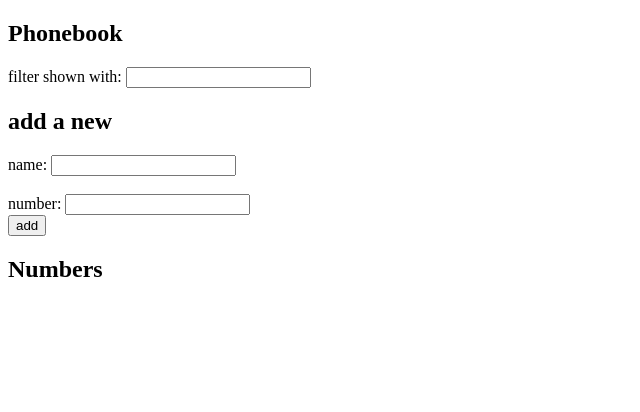
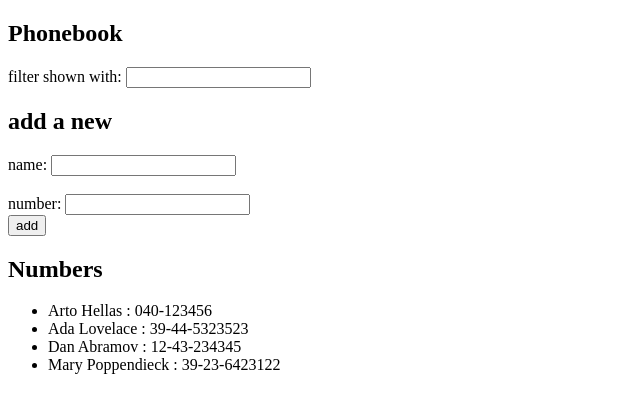
Before and after one commit to Khawla-1006/phonebook, a React (Vite) app in the folder phonebook/: page / in a window 1280 px wide. Shown: the top 412 px of the page, without its empty margins (0-640 px from the left). Built offline with nearby package versions, Linux system fonts and the light colour scheme.

Commit message:
updated step 3

```diff
--- a/phonebook/src/App.jsx
+++ b/phonebook/src/App.jsx
@@ -58,18 +58,6 @@ const App = () =>{
     setval(false)
   }
 
-  const phonebook = () =>{
-    console.log(val);
-
-      {  val
-        ? persons.map(person => <Person person={person} key={person.id}/> )
-        : persons.filter(person => person.name.toLowerCase() == filtered.toLowerCase())
-      }
-
-
-   }
-
-
 
   return(
     <div>
@@ -108,15 +96,16 @@ const App = () =>{
         <div>
         <ul>
           {
-              // persons
-              // .filter(person => person.name.toLowerCase() == filter.toLowerCase())
-              // .map(person =>
-              //   <Person person={person} key={person.id}/>
-              // )
-        // val
-        // ? persons.map(person => <Person person={person} key={person.id}/> )
-        // : persons.filter(person => person.name.toLowerCase() == filtered.toLowerCase())
-phonebook()
+            persons.map(person =>{
+                  if(!val){
+                    if(person.name.toLowerCase() == filtered.toLowerCase()){
+                      return(<Person person={person} key={person.id}/>)
+                    }
+                  }else{
+                    return(<Person person={person} key={person.id}/>)
+                  }
+               }
+            )
           }
           </ul>
         </div>
```
